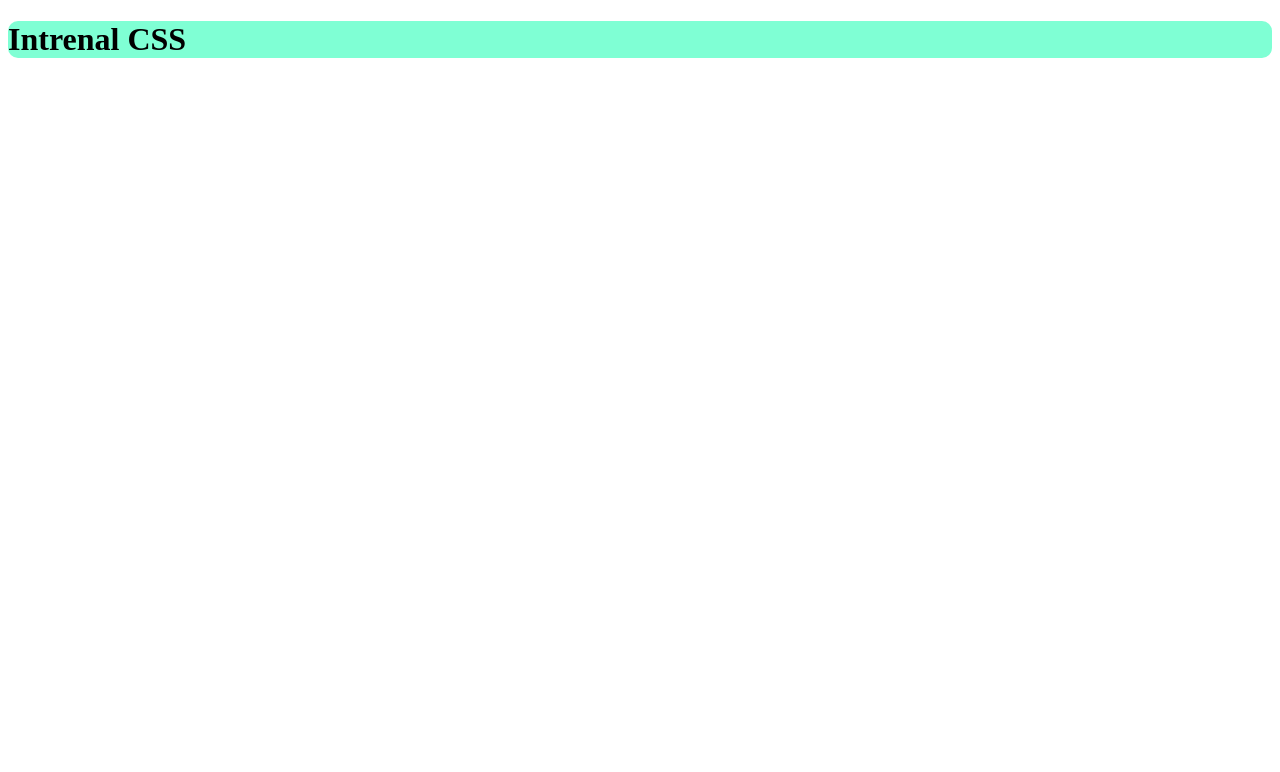
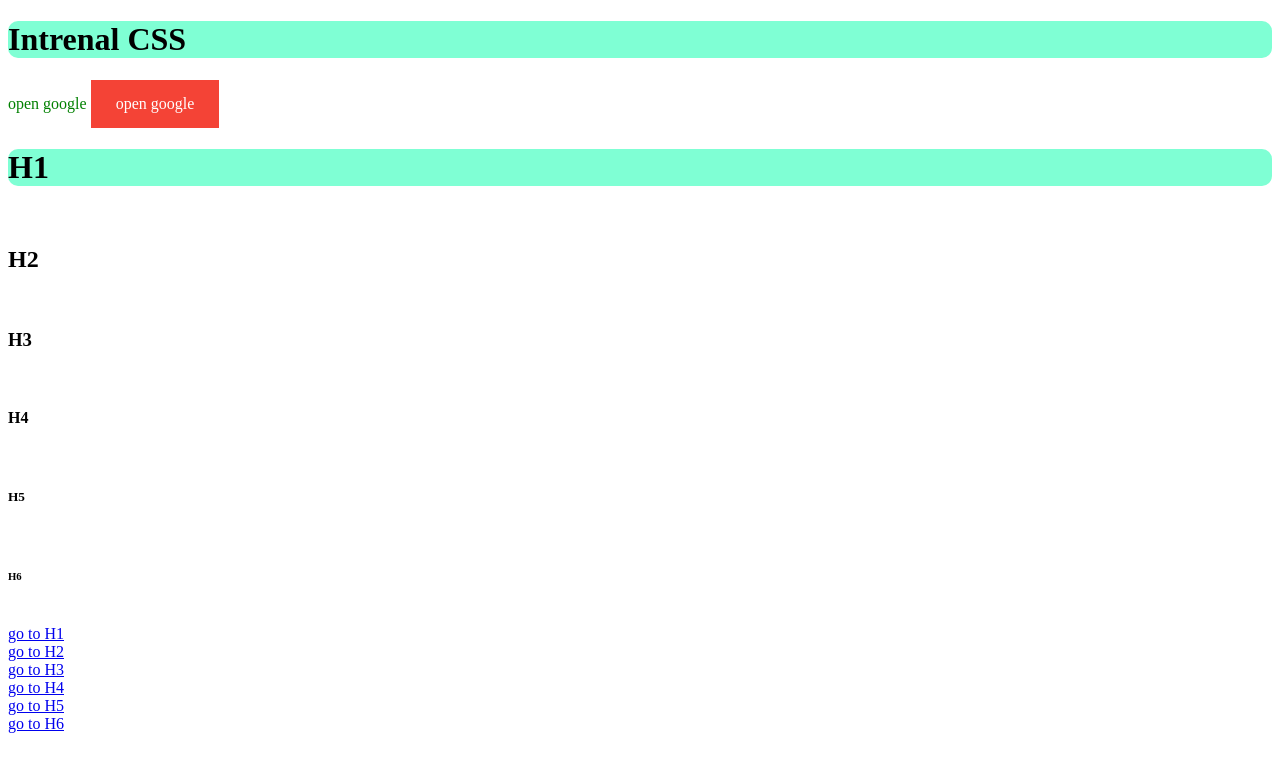
Before and after one commit to HiteshSimform/htmlcss, a plain HTML site: page internalcss.html in a window 1280 px wide. Drawn offline with Linux system fonts and the light colour scheme.

Commit message:
html link task done

```diff
--- a/internalcss.html
+++ b/internalcss.html
@@ -10,9 +10,61 @@
             border: 2px;
             border-radius: 10px;
         }
+        #l:link{
+            color: green;
+            background-color: transparent;
+            text-decoration: none;
+        }
+        #l:visited{
+            color: pink;
+            background-color: transparent;
+            text-decoration: none;
+        }
+        #l:hover{
+            color: red;
+            background-color: transparent;
+            text-decoration: underline;
+        }
+        #l:active{
+            color: yellow;
+            background-color: transparent;
+            text-decoration: underline;
+        }
+
+        #btn:link, #btn:visited {
+            background-color: #f44336;
+            color: white;
+            padding: 15px 25px;
+            text-align: center;
+            text-decoration: none;
+            display: inline-block;
+        }
+
+        #btn:hover, #btn:active {
+            background-color: red;
+        }
     </style>
 </head>
 <body>
     <h1>Intrenal CSS</h1>
+    <a href="http://google.com" title="google" target="_blank" id="l">open google</a>
+    <a href="http://google.com" title="google" target="_blank" id="btn">open google</a>
+
+    <!-- link bookmark -->
+    <div title="link bookmark task">
+        <h1 id="hi1">H1</h1><br>
+        <h2 id="hi2">H2</h2><br>
+        <h3 id="hi3">H3</h3><br>
+        <h4 id="hi4">H4</h4><br>
+        <h5 id="hi5">H5</h5><br>
+        <h6 id="hi6">H6</h6><br>
+
+        <a href="#hi1">go to H1</a><br>
+        <a href="#hi2">go to H2</a><br>
+        <a href="#hi3">go to H3</a><br>
+        <a href="#hi4">go to H4</a><br>
+        <a href="#hi5">go to H5</a><br>
+        <a href="#hi6">go to H6</a><br>
+    </div>
 </body>
 </html>
```
Also changed, not shown: index.html (+5 -0 lines).
